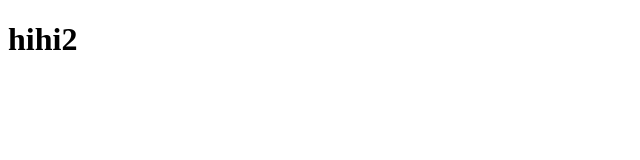
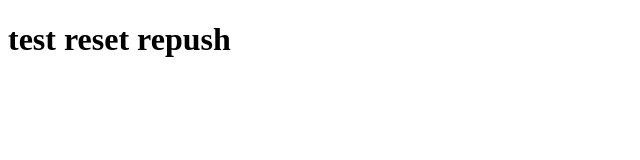
Before and after one commit to pandaaCoolbe/git-practice, a plain HTML site: page index.html in a window 1280 px wide. Shown: the whole page, without its empty margins (0-640 px from the left). Drawn offline with Linux system fonts and the light colour scheme.

Commit message:
test reset 2

```diff
--- a/index.html
+++ b/index.html
@@ -7,6 +7,6 @@
   <title>Document</title>
 </head>
 <body>
-  <h1>hihi2</h1>
+  <h1>test reset repush</h1>
 </body>
 </html>
```
